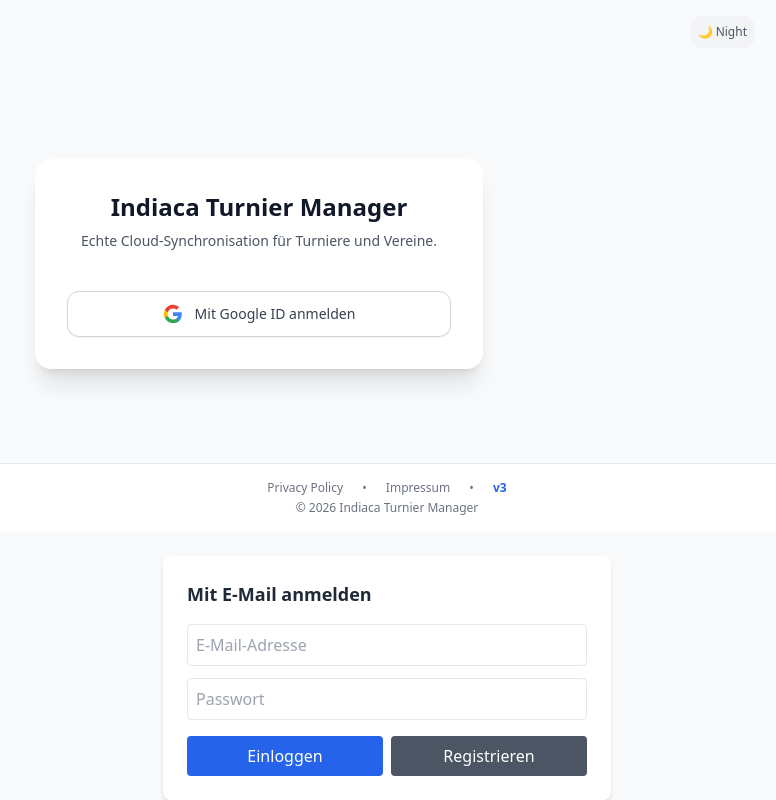
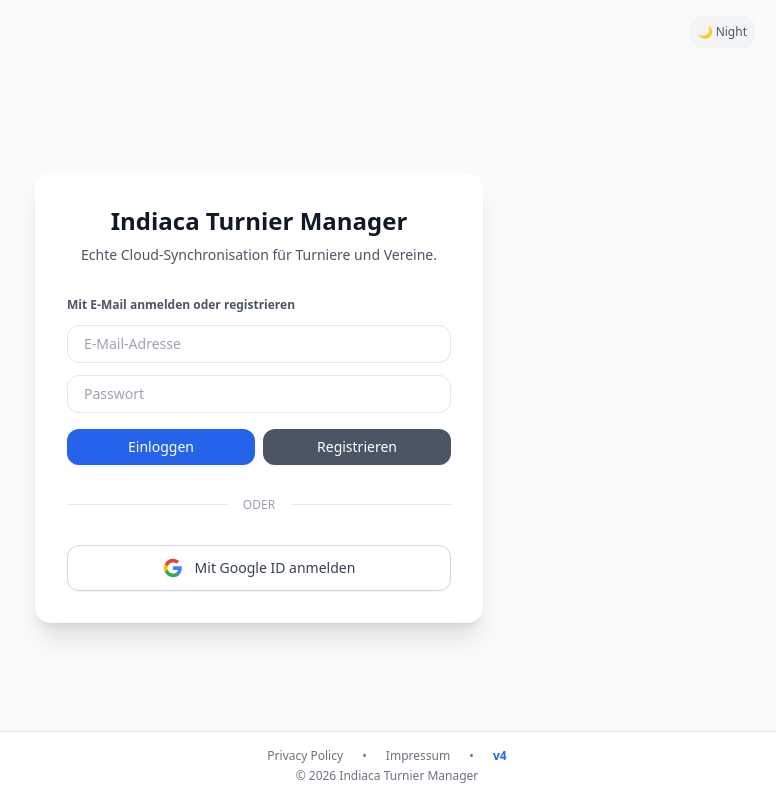
Before and after one commit to Vybrrr/Indiaca-Turniermanager, a plain HTML site: page index.html in a window 1280 px wide. Shown: the whole page, without its empty margins (253-1029 px from the left). Drawn offline with nearby package versions, Linux system fonts and the light colour scheme.

Commit message:
Update index.html

```diff
--- a/index.html
+++ b/index.html
@@ -1,19 +1,16 @@
 <!--
-    VERSION: 3
+    ========================================================================
+    VERSION: 4
     PROJEKT: Indiaca Turnier Manager (Supabase Cloud Backend)
-    BESCHREIBUNG: Umstellung auf echtes Supabase Auth (Google & E-Mail/Passwort) und PostgreSQL-Datenbank.
-    STRUKTUR:
-    - 1. State & Supabase Client Init
-    - 2. Theme & Styling (Day/Night Mode)
-    - 3. Render Engine (Screens & Async Data Fetching)
-    - 4. Controller Actions (Echte Auth & Datenbank-Operationen)
+    BESCHREIBUNG: Integration E-Mail/Passwort Auth & Google OAuth in die Render Engine
+    ========================================================================
 -->
 <!DOCTYPE html>
 <html lang="de" class="light">
 <head>
     <meta charset="UTF-8">
     <meta name="viewport" content="width=device-width, initial-scale=1.0">
-    <title>Indiaca Turnier Manager - v3</title>
+    <title>Indiaca Turnier Manager - v4</title>
     <!-- Tailwind CSS CDN -->
     <script src="https://cdn.tailwindcss.com"></script>
     <!-- Supabase JS SDK -->
@@ -34,7 +31,7 @@
 <body class="bg-gray-50 dark:bg-gray-900 text-gray-800 dark:text-gray-100 font-sans min-h-screen flex flex-col justify-between transition-colors duration-200">
 
     <!-- ==========================================
-         APP CONTAINER & ROUTING
+         APP CONTAINER & ROUTING (Single Page Render)
          ========================================== -->
     <div id="app" class="flex-grow flex flex-col items-center justify-center p-4">
         <div class="animate-spin rounded-full h-8 w-8 border-b-2 border-brand-600"></div>
@@ -49,7 +46,7 @@
             <span>•</span>
             <button onclick="openModal('imprint')" class="hover:underline">Impressum</button>
             <span>•</span>
-            <span class="font-semibold text-brand-600 dark:text-brand-400">v3</span>
+            <span class="font-semibold text-brand-600 dark:text-brand-400">v4</span>
         </div>
         <p class="mt-1">© 2026 Indiaca Turnier Manager</p>
     </footer>
@@ -62,44 +59,20 @@
         </div>
     </div>
 
-    <div class="auth-container p-6 bg-white rounded-lg shadow-md max-w-md mx-auto mt-6">
-        <h3 class="text-lg font-bold mb-4">Mit E-Mail anmelden</h3>
-
-        <input type="email" id="emailInput" placeholder="E-Mail-Adresse" class="w-full p-2 border rounded mb-3" />
-        <input type="password" id="passwordInput" placeholder="Passwort" class="w-full p-2 border rounded mb-4" />
-
-        <div class="flex gap-2">
-            <button onclick="handleLoginClick()" class="flex-1 bg-blue-600 text-white p-2 rounded hover:bg-blue-700">Einloggen</button>
-            <button onclick="handleRegisterClick()" class="flex-1 bg-gray-600 text-white p-2 rounded hover:bg-gray-700">Registrieren</button>
-        </div>
-    </div>
-
-    <script>
-        function handleLoginClick() {
-            const email = document.getElementById('emailInput').value;
-            const password = document.getElementById('passwordInput').value;
-            loginWithEmail(email, password);
-        }
-
-        function handleRegisterClick() {
-            const email = document.getElementById('emailInput').value;
-            const password = document.getElementById('passwordInput').value;
-            registerWithEmail(email, password);
-        }
-    </script>
-
     <!-- ==========================================
          JAVASCRIPT LOGIK & SUPABASE INTEGRATION
          ========================================== -->
     <script>
-        // --- 1. SUPABASE CONFIG & STATE ---
-        const SUPABASE_URL = 'https://tmwbxykmzmhoszmvxpxe.supabase.co'; // Hier deine Supabase URL einfügen
-        const SUPABASE_ANON_KEY = 'sb_publishable_LEgAIw7A8z6Ad773wrfetw_b2Z0NruV'; // Hier deinen anon key einfügen
+        // =========================================================================
+        // PROZESSSCHRITT 1: CONFIGURATION & INITIAL STATE
+        // =========================================================================
+        const SUPABASE_URL = 'https://tmwbxykmzmhoszmvxpxe.supabase.co';
+        const SUPABASE_ANON_KEY = 'sb_publishable_LEgAIw7A8z6Ad773wrfetw_b2Z0NruV';
 
         const supabaseClient = window.supabase.createClient(SUPABASE_URL, SUPABASE_ANON_KEY);
 
         let state = {
-            currentScreen: 'loading', // 'auth', 'main', 'create-tournament', 'detail-tournament', 'profile'
+            currentScreen: 'loading', // Options: 'auth', 'main', 'create-tournament', 'detail-tournament', 'profile'
             currentUser: null,
             activeTournamentId: null,
             darkMode: localStorage.getItem('vtm_dark') === 'true',
@@ -118,6 +91,7 @@
             '<svg class="w-full h-full text-orange-500" viewBox="0 0 24 24" fill="none" stroke="currentColor" stroke-width="1.5"><rect x="8" y="2" width="8" height="4" rx="1"/><path d="M16 4h2a2 2 0 0 1 2 2v14a2 2 0 0 1-2 2H6a2 2 0 0 1-2-2V6a2 2 0 0 1 2-2h2"/></svg>'
         ];
 
+        // --- Theme handling ---
         function applyTheme() {
             if (state.darkMode) document.documentElement.classList.add('dark');
             else document.documentElement.classList.remove('dark');
@@ -138,7 +112,9 @@
             `;
         }
 
-        // --- 2. RENDER ENGINE ---
+        // =========================================================================
+        // PROZESSSCHRITT 2: RENDER ENGINE & COMPONENT TEMPLATES
+        // =========================================================================
         async function initApp() {
             applyTheme();
             const { data: { session } } = await supabaseClient.auth.getSession();
@@ -156,7 +132,6 @@
         async function loadUserData(authUser) {
             let { data: profile } = await supabaseClient.from('profiles').select('*').eq('id', authUser.id).single();
             if (!profile) {
-                // Profil anlegen falls noch nicht da
                 const newProfile = { id: authUser.id, email: authUser.email, avatar_index: 0 };
                 await supabaseClient.from('profiles').insert([newProfile]);
                 profile = newProfile;
@@ -199,6 +174,8 @@
         }
 
         // --- 2.1 Screens ---
+
+        // AUTH SCREEN: Enthält sowohl E-Mail/Passwort Auth als auch Google OAuth
         function renderAuthScreen() {
             return `
                 <div class="flex justify-end p-4 w-full">${renderThemeToggle()}</div>
@@ -208,8 +185,29 @@
                             <h1 class="text-2xl font-bold text-gray-900 dark:text-white">Indiaca Turnier Manager</h1>
                             <p class="text-sm text-gray-600 dark:text-gray-300">Echte Cloud-Synchronisation für Turniere und Vereine.</p>
                         </div>
-                        <div class="space-y-4 pt-4">
-                            <button onclick="loginWithGoogle()" class="w-full flex items-center justify-center gap-3 py-3 px-4 border border-gray-300 dark:border-gray-600 rounded-xl shadow-sm text-sm font-medium text-gray-700 dark:text-gray-200 bg-white dark:bg-gray-700 hover:bg-gray-50 transition">
+
+                        <!-- Formular: E-Mail & Passwort -->
+                        <div class="space-y-3 pt-2">
+                            <label class="block text-xs font-semibold text-gray-600 dark:text-gray-400">Mit E-Mail anmelden oder registrieren</label>
+                            <input type="email" id="emailInput" placeholder="E-Mail-Adresse" class="w-full px-4 py-2 border rounded-xl dark:bg-gray-700 dark:border-gray-600 text-sm focus:outline-none focus:ring-2 focus:ring-brand-500" />
+                            <input type="password" id="passwordInput" placeholder="Passwort" class="w-full px-4 py-2 border rounded-xl dark:bg-gray-700 dark:border-gray-600 text-sm focus:outline-none focus:ring-2 focus:ring-brand-500" />
+
+                            <div class="flex gap-2 pt-1">
+                                <button onclick="handleLoginClick()" class="flex-1 bg-brand-600 hover:bg-brand-700 text-white py-2 rounded-xl text-sm font-medium transition shadow-sm">Einloggen</button>
+                                <button onclick="handleRegisterClick()" class="flex-1 bg-gray-600 hover:bg-gray-700 text-white py-2 rounded-xl text-sm font-medium transition shadow-sm">Registrieren</button>
+                            </div>
+                        </div>
+
+                        <!-- Trennlinie -->
+                        <div class="relative flex py-2 items-center">
+                            <div class="flex-grow border-t border-gray-200 dark:border-gray-700"></div>
+                            <span class="flex-shrink mx-4 text-xs text-gray-400">ODER</span>
+                            <div class="flex-grow border-t border-gray-200 dark:border-gray-700"></div>
+                        </div>
+
+                        <!-- Google OAuth Button -->
+                        <div>
+                            <button onclick="loginWithGoogle()" class="w-full flex items-center justify-center gap-3 py-3 px-4 border border-gray-300 dark:border-gray-600 rounded-xl shadow-sm text-sm font-medium text-gray-700 dark:text-gray-200 bg-white dark:bg-gray-700 hover:bg-gray-50 dark:hover:bg-gray-600 transition">
                                 <svg class="w-5 h-5" viewBox="0 0 24 24"><path fill="#4285F4" d="M22.56 12.25c0-.78-.07-1.53-.2-2.25H12v4.26h5.92c-.26 1.37-1.04 2.53-2.21 3.31v2.77h3.57c2.08-1.92 3.28-4.74 3.28-8.09z"/><path fill="#34A853" d="M12 23c2.97 0 5.46-.98 7.28-2.66l-3.57-2.77c-.98.66-2.23 1.06-3.71 1.06-2.86 0-5.29-1.93-6.16-4.53H2.18v2.84C3.99 20.53 7.7 23 12 23z"/><path fill="#FBBC05" d="M5.84 14.09c-.22-.66-.35-1.36-.35-2.09s.13-1.43.35-2.09V7.06H2.18C1.43 8.55 1 10.22 1 12s.43 3.45 1.18 4.94l2.85-2.22.81-.63z"/><path fill="#EA4335" d="M12 5.38c1.62 0 3.06.56 4.21 1.64l3.15-3.15C17.45 2.09 14.97 1 12 1 7.7 1 3.99 3.47 2.18 7.06l3.66 2.84c.87-2.6 3.3-4.52 6.16-4.52z"/></svg>
                                 Mit Google ID anmelden
                             </button>
@@ -319,7 +317,11 @@
             `;
         }
 
-        // --- 3. CONTROLLER ACTIONS ---
+        // =========================================================================
+        // PROZESSSCHRITT 3: CONTROLLER ACTIONS & AUTHENTICATION LOGIC
+        // =========================================================================
+
+        // --- 3.1 Google OAuth Auth ---
         async function loginWithGoogle() {
             await supabaseClient.auth.signInWithOAuth({
                 provider: 'google',
@@ -328,6 +330,64 @@
                 }
             });
         }
+
+        // --- 3.2 E-Mail / Passwort Auth ---
+        function handleLoginClick() {
+            const email = document.getElementById('emailInput').value;
+            const password = document.getElementById('passwordInput').value;
+            if (!email || !password) {
+                alert("Bitte E-Mail und Passwort eingeben.");
+                return;
+            }
+            loginWithEmail(email, password);
+        }
+
+        function handleRegisterClick() {
+            const email = document.getElementById('emailInput').value;
+            const password = document.getElementById('passwordInput').value;
+            if (!email || !password) {
+                alert("Bitte E-Mail und Passwort eingeben.");
+                return;
+            }
+            registerWithEmail(email, password);
+        }
+
+        async function registerWithEmail(email, password) {
+            const { data, error } = await supabaseClient.auth.signUp({
+                email: email,
+                password: password,
+                options: {
+                    emailRedirectTo: window.location.origin + window.location.pathname
+                }
+            });
+
+            if (error) {
+                console.error("Fehler bei der Registrierung:", error.message);
+                alert("Registrierung fehlgeschlagen: " + error.message);
+                return;
+            }
+
+            alert("Registrierung erfolgreich! Bitte prüfe ggf. dein Postfach oder logge dich direkt ein.");
+            return data;
+        }
+
+        async function loginWithEmail(email, password) {
+            const { data, error } = await supabaseClient.auth.signInWithPassword({
+                email: email,
+                password: password
+            });
+
+            if (error) {
+                console.error("Fehler beim Login:", error.message);
+                alert("Login fehlgeschlagen: " + error.message);
+                return;
+            }
+
+            console.log("Erfolgreich eingeloggt:", data.user);
+            await initApp(); // App-Status neu auslesen und UI aktualisieren
+        }
+
+        // --- 3.3 Session Management & Navigation ---
         async function logout() {
             await supabaseClient.auth.signOut();
             state.currentUser = null;
@@ -356,6 +416,7 @@
             goToMain();
         }
 
+        // --- 3.4 Datenbank Operationen ---
         async function handleSaveTournament(e, id) {
             e.preventDefault();
             const name = document.getElementById('t-name').value;
@@ -373,6 +434,7 @@
             goToMain();
         }
 
+        // --- 3.5 Modals & Helper ---
         function openModal(type) {
             document.getElementById('modal-container').classList.remove('hidden');
             document.getElementById('modal-content').innerHTML = type === 'privacy' ? '<h3>Datenschutz</h3>' : '<h3>Impressum</h3>';
@@ -380,43 +442,7 @@
 
         function closeModal() { document.getElementById('modal-container').classList.add('hidden'); }
 
-// --- REGISTRIERUNG (Neues Konto anlegen) ---
-        async function registerWithEmail(email, password) {
-            const { data, error } = await supabaseClient.auth.signUp({
-                email: email,
-                password: password,
-                options: {
-                    emailRedirectTo: window.location.origin + window.location.pathname
-                }
-            });
-
-            if (error) {
-                console.error("Fehler bei der Registrierung:", error.message);
-                alert("Registrierung fehlgeschlagen: " + error.message);
-                return;
-            }
-
-            alert("Registrierung erfolgreich! Bitte prüfe ggf. dein Postfach oder logge dich direkt ein.");
-                return data;
-        }
-
-// --- ANMELDUNG (Bestehendes Konto einloggen) ---
-async function loginWithEmail(email, password) {
-    const { data, error } = await supabaseClient.auth.signInWithPassword({
-        email: email,
-        password: password
-    });
-
-    if (error) {
-        console.error("Fehler beim Login:", error.message);
-        alert("Login fehlgeschlagen: " + error.message);
-        return;
-    }
-
-    console.log("Erfolgreich eingeloggt:", data.user);
-    // Hier kannst du die Seite neu laden oder die UI umschalten
-    window.location.reload();
-}
+        // Application Life Cycle Listener
         window.addEventListener('DOMContentLoaded', initApp);
     </script>
 </body>
```
Lines whose indentation alone changed are shown as unchanged.
